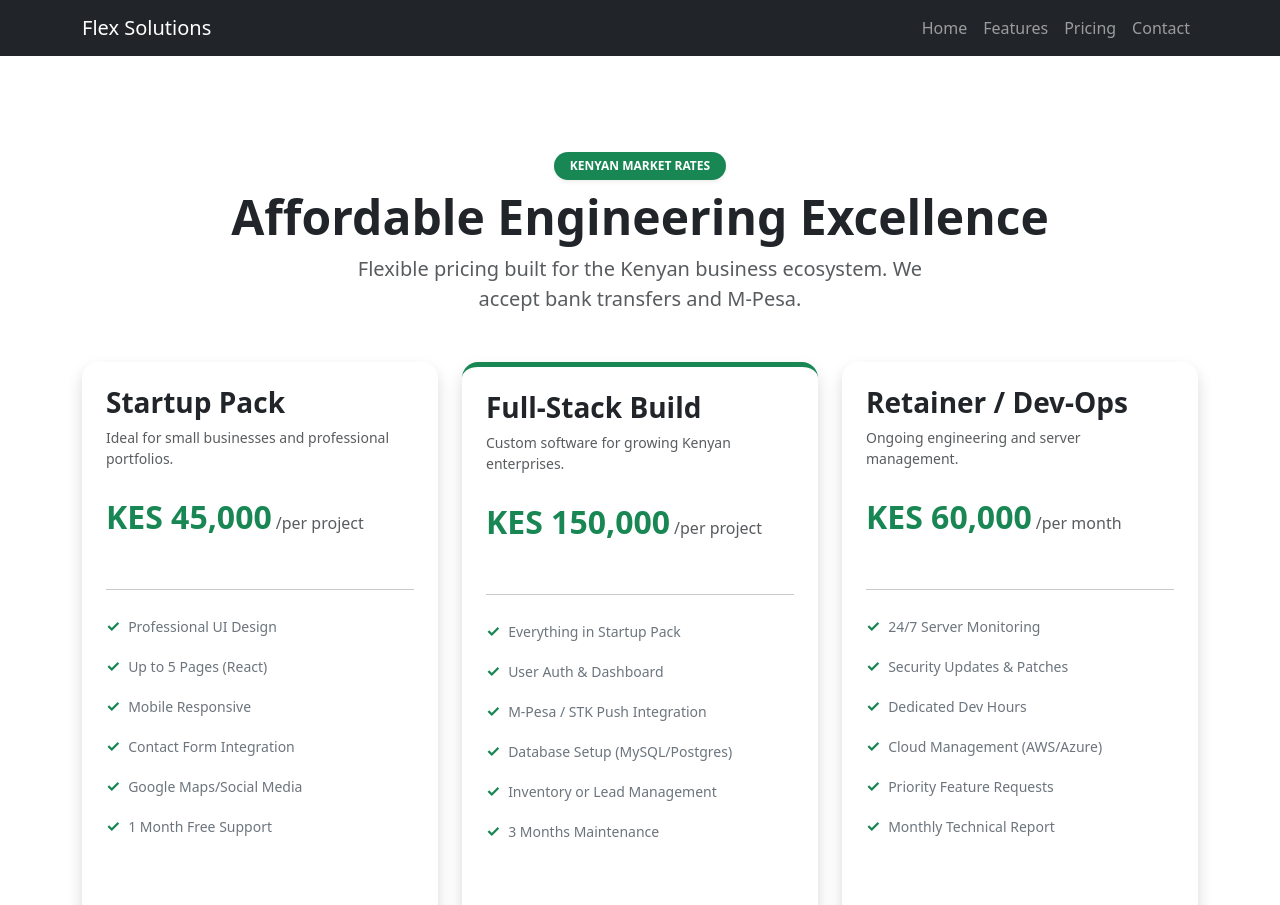
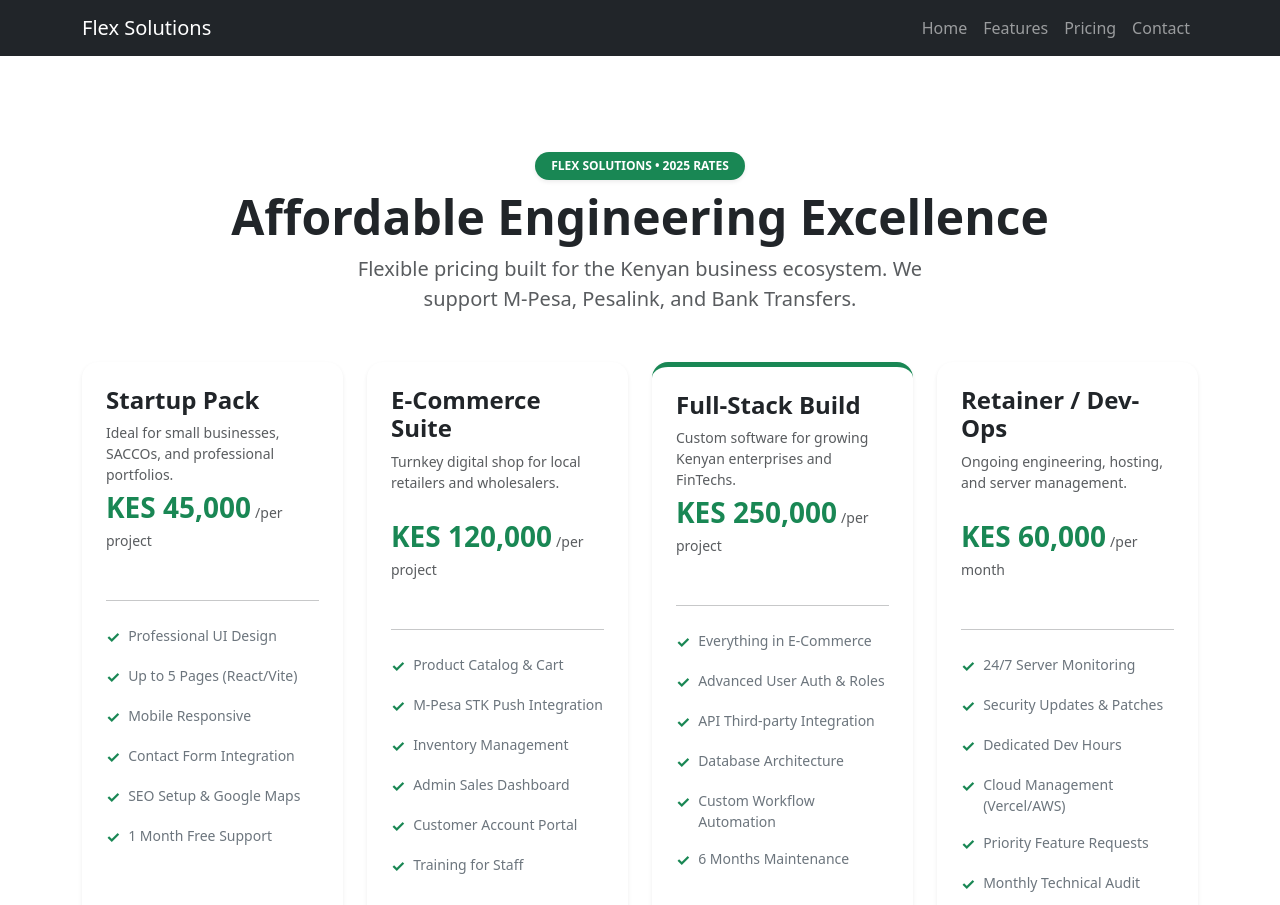
Before and after one commit to sirAlex36/landing-page, a React (Vite) app: page /pricing in a window 1280 px wide. Shown: the top 905 px of the page. Built offline with nearby package versions, Linux system fonts and the light colour scheme.

Commit message:
Updated rates

```diff
--- a/src/assets/Components/Pricing.jsx
+++ b/src/assets/Components/Pricing.jsx
@@ -8,30 +8,46 @@ const Pricing = () => {
       title: "Startup Pack",
       price: "KES 45,000",
       period: "per project",
-      description: "Ideal for small businesses and professional portfolios.",
+      description: "Ideal for small businesses, SACCOs, and professional portfolios.",
       features: [
         "Professional UI Design",
-        "Up to 5 Pages (React)",
+        "Up to 5 Pages (React/Vite)",
         "Mobile Responsive",
         "Contact Form Integration",
-        "Google Maps/Social Media",
+        "SEO Setup & Google Maps",
         "1 Month Free Support"
       ],
       buttonVariant: "outline-primary",
       featured: false
     },
     {
+      title: "E-Commerce Suite",
+      price: "KES 120,000",
+      period: "per project",
+      description: "Turnkey digital shop for local retailers and wholesalers.",
+      features: [
+        "Product Catalog & Cart",
+        "M-Pesa STK Push Integration",
+        "Inventory Management",
+        "Admin Sales Dashboard",
+        "Customer Account Portal",
+        "Training for Staff"
+      ],
+      buttonVariant: "outline-primary",
+      featured: false
+    },
+    {
       title: "Full-Stack Build",
-      price: "KES 150,000",
+      price: "KES 250,000",
       period: "per project",
-      description: "Custom software for growing Kenyan enterprises.",
+      description: "Custom software for growing Kenyan enterprises and FinTechs.",
       features: [
-        "Everything in Startup Pack",
-        "User Auth & Dashboard",
-        "M-Pesa / STK Push Integration",
-        "Database Setup (MySQL/Postgres)",
-        "Inventory or Lead Management",
-        "3 Months Maintenance"
+        "Everything in E-Commerce",
+        "Advanced User Auth & Roles",
+        "API Third-party Integration",
+        "Database Architecture",
+        "Custom Workflow Automation",
+        "6 Months Maintenance"
       ],
       buttonVariant: "primary",
       featured: true
@@ -40,14 +56,14 @@ const Pricing = () => {
       title: "Retainer / Dev-Ops",
       price: "KES 60,000",
       period: "per month",
-      description: "Ongoing engineering and server management.",
+      description: "Ongoing engineering, hosting, and server management.",
       features: [
         "24/7 Server Monitoring",
         "Security Updates & Patches",
         "Dedicated Dev Hours",
-        "Cloud Management (AWS/Azure)",
+        "Cloud Management (Vercel/AWS)",
         "Priority Feature Requests",
-        "Monthly Technical Report"
+        "Monthly Technical Audit"
       ],
       buttonVariant: "outline-primary",
       featured: false
@@ -58,32 +74,32 @@ const Pricing = () => {
     <Container className="my-5 py-5" id="pricing">
       <div className="text-center mb-5">
         <Badge bg="success" className="mb-2 px-3 py-2 rounded-pill shadow-sm">
-          KENYAN MARKET RATES
+          FLEX SOLUTIONS • 2025 RATES
         </Badge>
         <h1 className="fw-bold display-5">Affordable Engineering Excellence</h1>
         <p className="text-muted lead mx-auto" style={{ maxWidth: '600px' }}>
-          Flexible pricing built for the Kenyan business ecosystem. We accept bank transfers and M-Pesa.
+          Flexible pricing built for the Kenyan business ecosystem. We support M-Pesa, Pesalink, and Bank Transfers.
         </p>
       </div>
 
       <Row className="justify-content-center align-items-stretch">
         {plans.map((plan, index) => (
-          <Col key={index} lg={4} md={6} className="mb-4">
-            <Card className={`h-100 shadow border-0 rounded-4 ${plan.featured ? 'border-top border-success border-5 mt-lg-n3' : ''}`}>
+          <Col key={index} xl={3} lg={6} md={6} className="mb-4">
+            <Card className={`h-100 shadow-sm border-0 rounded-4 transition-hover ${plan.featured ? 'border-top border-success border-5 mt-lg-n3 shadow' : ''}`}>
               <Card.Body className="p-4 d-flex flex-column">
-                <h3 className="fw-bold text-dark">{plan.title}</h3>
-                <p className="text-muted small mb-4">{plan.description}</p>
+                <h4 className="fw-bold text-dark">{plan.title}</h4>
+                <p className="text-muted small mb-4" style={{ height: '40px' }}>{plan.description}</p>
 
                 <div className="mb-4">
-                  <span className="fs-2 fw-bold text-success">{plan.price}</span>
-                  <span className="text-muted ms-1">/{plan.period}</span>
+                  <span className="fs-3 fw-bold text-success">{plan.price}</span>
+                  <span className="text-muted ms-1 small">/{plan.period}</span>
                 </div>
 
                 <hr className="my-4 opacity-10" />
 
                 <ul className="list-unstyled mb-5 flex-grow-1">
                   {plan.features.map((feature, i) => (
-                    <li key={i} className="mb-3 d-flex align-items-center">
+                    <li key={i} className="mb-3 d-flex align-items-start">
                       <span className="text-success me-2 fw-bold">✓</span>
                       <span className="text-secondary small">{feature}</span>
                     </li>
@@ -94,7 +110,7 @@ const Pricing = () => {
                   as={Link}
                   to="/Contact"
                   variant={plan.buttonVariant}
-                  className="py-3 fw-bold shadow-sm rounded-pill"
+                  className="py-3 fw-bold shadow-sm rounded-pill mt-auto"
                 >
                   Request Quotation
                 </Button>
@@ -103,6 +119,17 @@ const Pricing = () => {
           </Col>
         ))}
       </Row>
+
+      {/* Trust Banner for Local Integration */}
+      <div className="text-center mt-5 pt-4">
+        <p className="text-uppercase tracking-widest small fw-bold text-muted">Specialized Integrations</p>
+        <div className="d-flex justify-content-center gap-4 align-items-center flex-wrap opacity-75">
+          <span className="fw-bold h5 text-muted">M-PESA DARAJA</span>
+          <span className="fw-bold h5 text-muted">KRA iTAX</span>
+          <span className="fw-bold h5 text-muted">INTERSWITCH</span>
+          <span className="fw-bold h5 text-muted">AFRICA'S TALKING</span>
+        </div>
+      </div>
     </Container>
   );
 };
```
